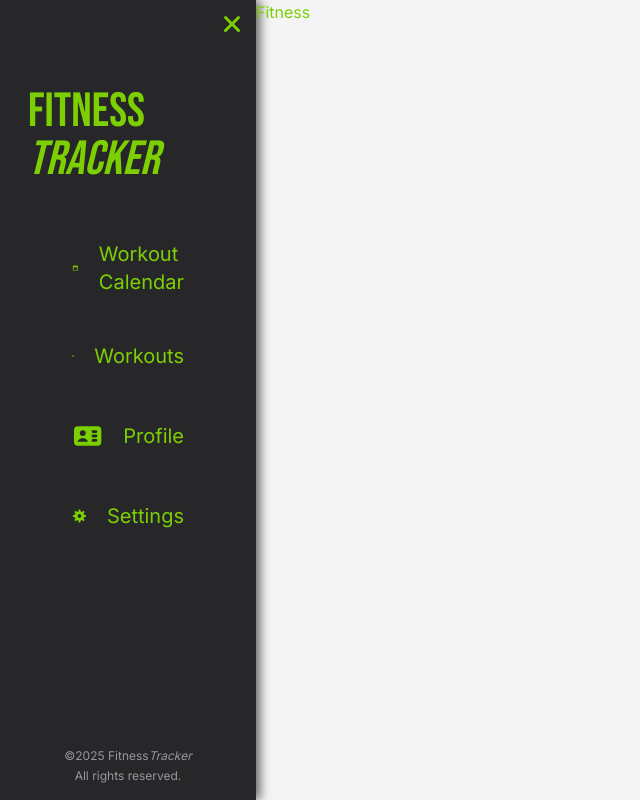
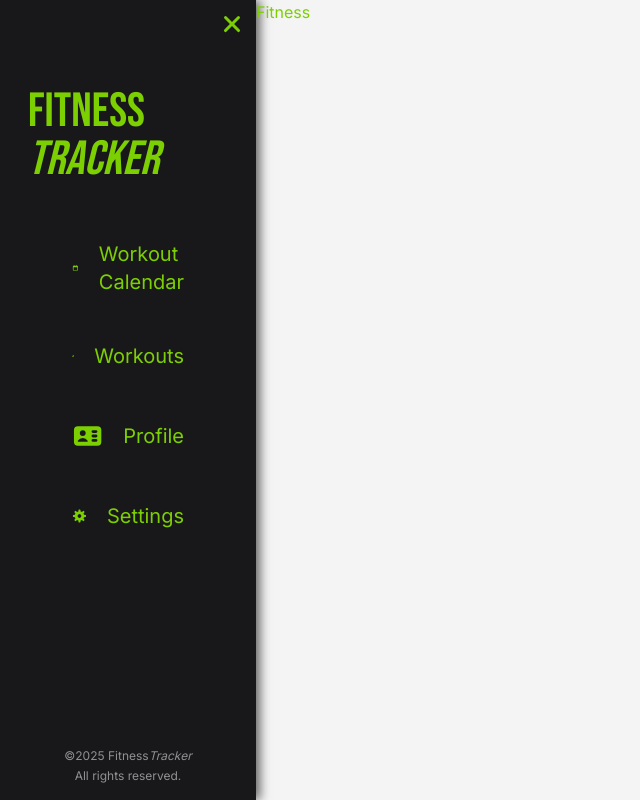
Before and after one commit to DanielG808/fitness-tracker, a Next.js app: page / in a window 1280 px wide. Shown: the whole page, without its empty margins (0-640 px from the left). Built offline with nearby package versions, Linux system fonts and the light colour scheme.

Commit message:
added light and dark versions of foreground color

```diff
--- a/src/app/globals.css
+++ b/src/app/globals.css
@@ -2,13 +2,15 @@
 
 :root {
   --background: oklch(96.7% 0.001 286.375);
-  --foreground: oklch(27.4% 0.006 286.033);
+  --foreground-dark: oklch(21% 0.006 285.885);
+  --foreground-light: oklch(27.4% 0.006 286.033);
   --primary: oklch(76.8% 0.233 130.85);
 }
 
 @theme inline {
   --color-background: var(--background);
-  --color-foreground: var(--foreground);
+  --color-foreground-dark: var(--foreground-dark);
+  --color-foreground-light: var(--foreground-light);
   --font-sans: var(--font-geist-sans);
   --font-mono: var(--font-geist-mono);
 }
--- a/src/components/navigation-panel.tsx
+++ b/src/components/navigation-panel.tsx
@@ -12,7 +12,7 @@ export default function NavigationPanel() {
   return (
     <aside
       data-testid="navigation-panel"
-      className={`flex flex-col fixed top-0 left-0 h-full w-1/5 bg-foreground p-2 transform transition-transform duration-300  ${
+      className={`flex flex-col fixed top-0 left-0 h-full w-1/5 bg-foreground-dark p-2 transform transition-transform duration-300  ${
         open
           ? "translate-x-0 shadow-[4px_0_10px_rgba(0,0,0,0.6)]"
           : "-translate-x-5/6 shadow-[4px_0_10px_rgba(0,0,0,0.4)]"
```
